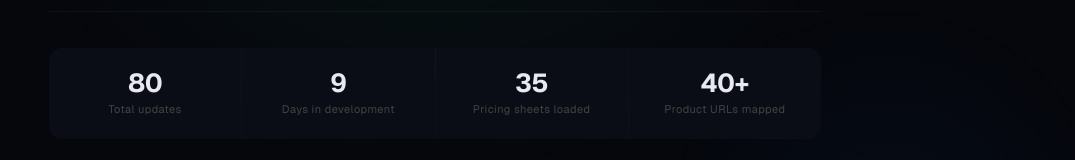
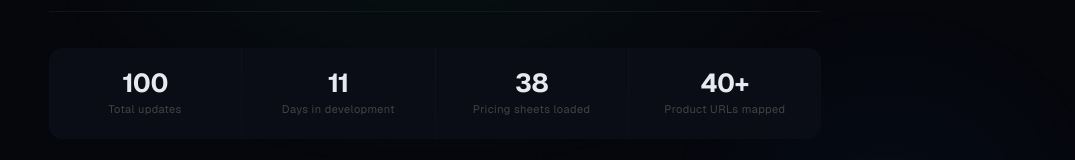
Before and after one commit to sg-satoshi/saabai-site, a Next.js app: page /rex-changelog in a window 1280 px wide. Shown: the part 278-438 px from the top of the page, without its empty margins (205-1280 px from the left). Built offline with nearby package versions, Linux system fonts and the light colour scheme; no server answers.

Commit message:
fix: update changelog stats — 100 updates, 11 days, 38 pricing sheets

```diff
--- a/app/rex-changelog/ChangelogClient.tsx
+++ b/app/rex-changelog/ChangelogClient.tsx
@@ -155,9 +155,9 @@ const CHANGELOG: Day[] = [
 ];
 
 const STATS = [
-  { value: "80",  label: "Total updates" },
-  { value: "9",   label: "Days in development" },
-  { value: "35",  label: "Pricing sheets loaded" },
+  { value: "100", label: "Total updates" },
+  { value: "11",  label: "Days in development" },
+  { value: "38",  label: "Pricing sheets loaded" },
   { value: "40+", label: "Product URLs mapped" },
 ];
 
```
